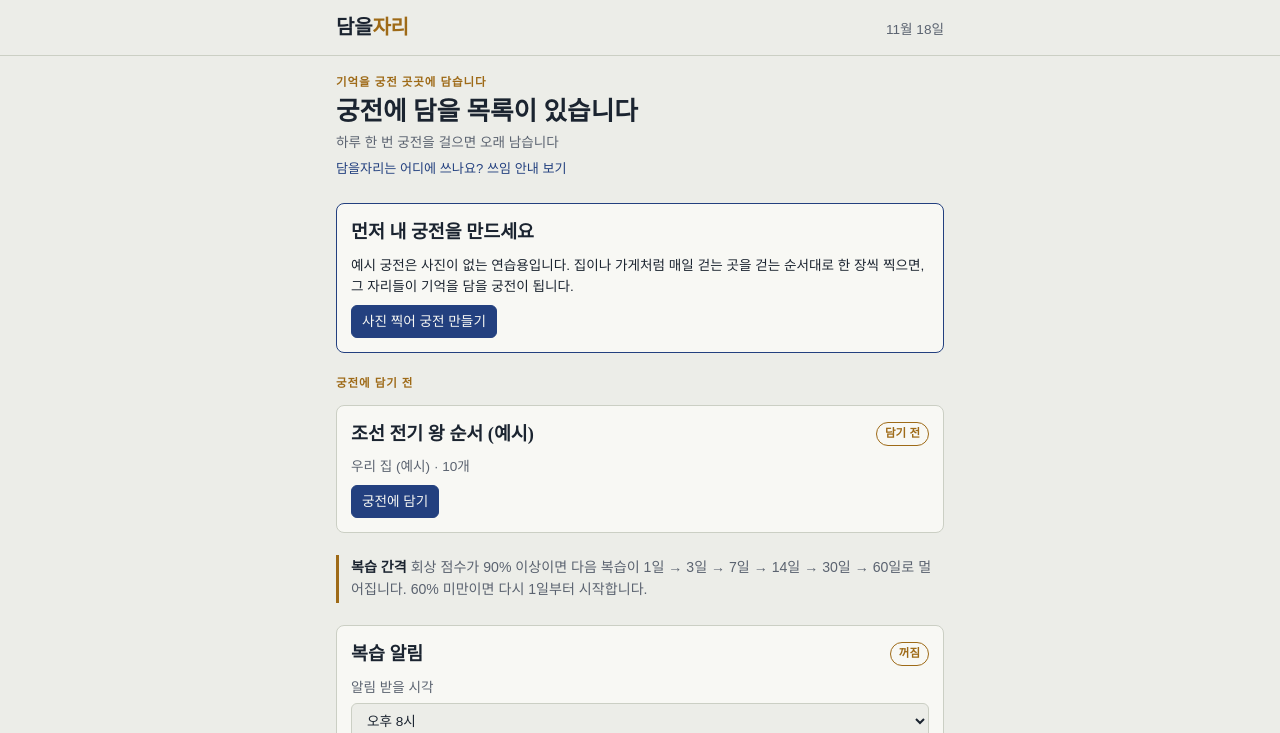
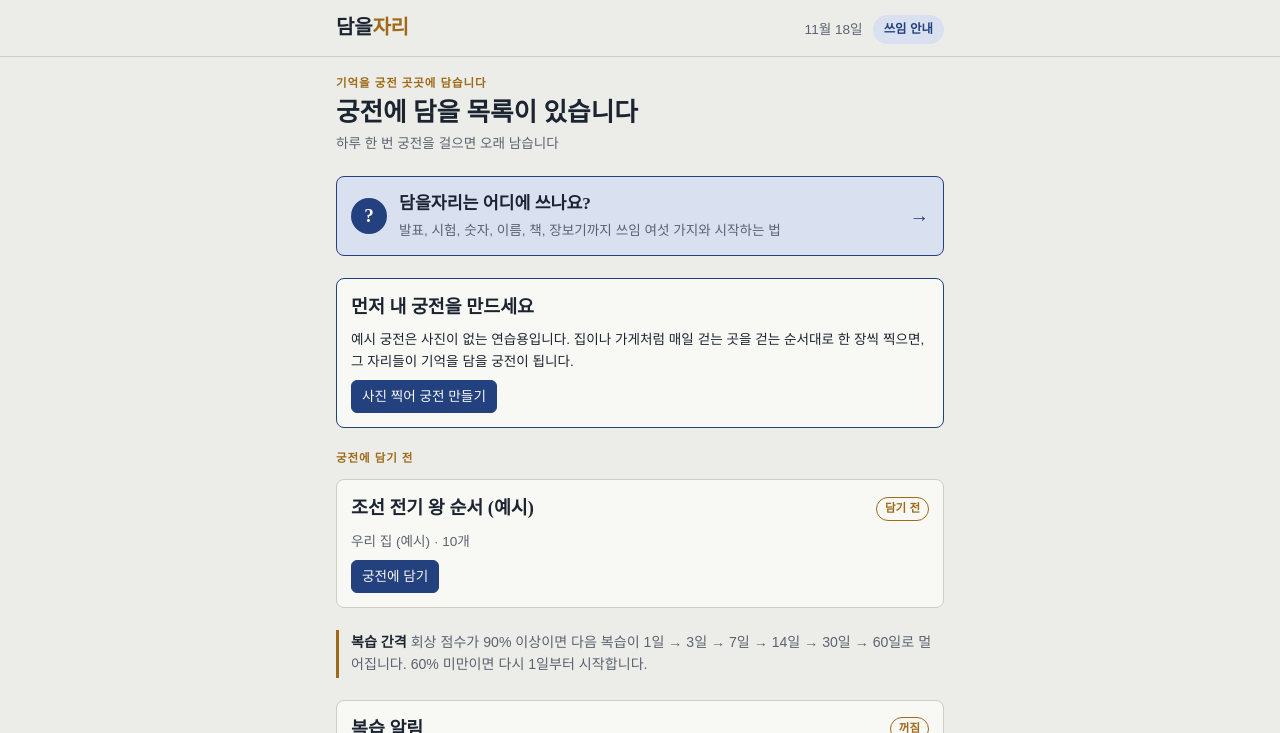
Before and after one commit to hangunada-create/dameul-jari, a plain HTML site: page index.html in a window 1280 px wide. Both pictures are taken after a click on the button "오늘". Shown: the top 733 px of the page. Drawn offline with Linux system fonts and the light colour scheme; a web font is replaced by a local one.

Commit message:
쓰임 안내를 오늘 화면 카드와 상단 버튼으로 눈에 띄게
Co-Authored-By: Claude Opus 5.5 <noreply@anthropic.com>
Claude-Session: https://claude.ai/code/session_01Fd5dDTT6zjspyyuD6oQaGe

```diff
--- a/index.html
+++ b/index.html
@@ -134,10 +134,17 @@ a.btn{text-decoration:none;display:inline-flex;align-items:center}
 .fit{display:grid;grid-template-columns:repeat(auto-fit,minmax(220px,1fr));gap:10px}
 .fit div{border-top:2px solid var(--line);padding-top:8px}
 .fit .yes{border-color:var(--good)} .fit .no{border-color:var(--bad)}
+.hdrbtn{font:inherit;font-size:.78rem;font-weight:600;color:var(--accent);background:var(--accent-soft);border:0;border-radius:99px;padding:5px 11px;cursor:pointer;white-space:nowrap}
+.guidecard{display:grid;grid-template-columns:auto minmax(0,1fr) auto;gap:12px;align-items:center;width:100%;text-align:left;font:inherit;color:var(--ink);background:var(--accent-soft);border:1px solid var(--accent);border-radius:8px;padding:14px;cursor:pointer}
+.guidecard .gq{width:36px;height:36px;border-radius:50%;background:var(--accent);color:var(--on-accent);display:flex;align-items:center;justify-content:center;font-family:var(--display);font-weight:700;font-size:1.2rem}
+.guidecard .gt{display:flex;flex-direction:column;gap:2px;min-width:0}
+.guidecard .gt b{font-family:var(--display);font-size:1.08rem}
+.guidecard .gt span{font-size:.85rem;color:var(--muted)}
+.guidecard .ga{color:var(--accent);font-size:1.2rem;font-weight:700}
 @media (prefers-reduced-motion:reduce){#toast{transition:none}}
 </style>
 
-<header class="top"><div class="in"><div class="brand">담을<i>자리</i></div><div id="hdrSub"></div></div></header>
+<header class="top"><div class="in"><div class="brand">담을<i>자리</i></div><div class="row" style="gap:10px;flex-wrap:nowrap"><div id="hdrSub"></div><button class="hdrbtn" id="hdrGuide" aria-label="담을자리 쓰임 안내">쓰임 안내</button></div></div></header>
 <main class="main" id="view"></main>
 <nav class="tabs" aria-label="화면 이동"><div class="in">
   <button data-tab="today"><svg viewBox="0 0 24 24"><circle cx="12" cy="12" r="8"/><path d="M12 7v5l3 2"/></svg>오늘</button>
@@ -230,6 +237,7 @@ function render(){
   VIEWS[V.name]();
 }
 document.querySelectorAll(".tabs button").forEach(b=>b.onclick=()=>go(b.dataset.tab));
+document.getElementById("hdrGuide").onclick=()=>{if(db)go("guide")};
 function on(sel,ev,fn){view().querySelectorAll(sel).forEach(el=>el.addEventListener(ev,e=>fn(e,el)))}
 let tt;function toast(m){const t=$("#toast");t.textContent=m;t.classList.add("show");clearTimeout(tt);tt=setTimeout(()=>t.classList.remove("show"),2600)}
 const rcThumb=l=>l&&l.photo?`<span class="thumb"><img src="${l.photo}" alt=""></span>`:"<span></span>";
@@ -262,7 +270,8 @@ VIEWS.today=()=>{
   view().innerHTML=`<div class="stack lg">
     <div class="stack" style="gap:4px"><div class="eyebrow">기억을 궁전 곳곳에 담습니다</div>
       <h1>${due.length?`복습할 목록 ${due.length}개`:unbuilt.length?"궁전에 담을 목록이 있습니다":"오늘 복습은 끝났습니다"}</h1>
-      <div class="muted small">${s?`연속 ${s}일째 걷는 중`:"하루 한 번 궁전을 걸으면 오래 남습니다"}</div><button class="putl" id="goGuide" style="padding-left:0">담을자리는 어디에 쓰나요? 쓰임 안내 보기</button></div>
+      <div class="muted small">${s?`연속 ${s}일째 걷는 중`:"하루 한 번 궁전을 걸으면 오래 남습니다"}</div></div>
+    <button class="guidecard" id="goGuide"><span class="gq">?</span><span class="gt"><b>담을자리는 어디에 쓰나요?</b><span>발표, 시험, 숫자, 이름, 책, 장보기까지 쓰임 여섯 가지와 시작하는 법</span></span><span class="ga" aria-hidden="true">→</span></button>
     ${db.palaces.some(p=>p.loci.some(l=>l.photo))?"":`<div class="card due"><h2>먼저 내 궁전을 만드세요</h2><div class="small">예시 궁전은 사진이 없는 연습용입니다. 집이나 가게처럼 매일 걷는 곳을 걷는 순서대로 한 장씩 찍으면, 그 자리들이 기억을 담을 궁전이 됩니다.</div><div class="row"><button class="btn sm" id="goPal">사진 찍어 궁전 만들기</button></div></div>`}
     ${due.length?`<div class="stack">${due.map(listCard).join("")}</div>`:""}
     ${unbuilt.length?`<div class="stack"><div class="eyebrow">궁전에 담기 전</div>${unbuilt.map(listCard).join("")}</div>`:""}
--- a/sw.js
+++ b/sw.js
@@ -1,5 +1,5 @@
-// 담을자리 오프라인 캐시와 복습 알림 v2.3.1
-const CACHE="dameul-2.3.1";
+// 담을자리 오프라인 캐시와 복습 알림 v2.3.2
+const CACHE="dameul-2.3.2";
 const SHELL=["./","index.html","manifest.webmanifest","icons/icon-192.png","icons/icon-512.png"];
 self.addEventListener("install",e=>{e.waitUntil(caches.open(CACHE).then(c=>c.addAll(SHELL)));self.skipWaiting()});
 self.addEventListener("activate",e=>{e.waitUntil(caches.keys().then(ks=>Promise.all(ks.filter(k=>k!==CACHE).map(k=>caches.delete(k)))));self.clients.claim()});
```
Also changed, not shown: src/app.html (+11 -2 lines), 1 other file.
